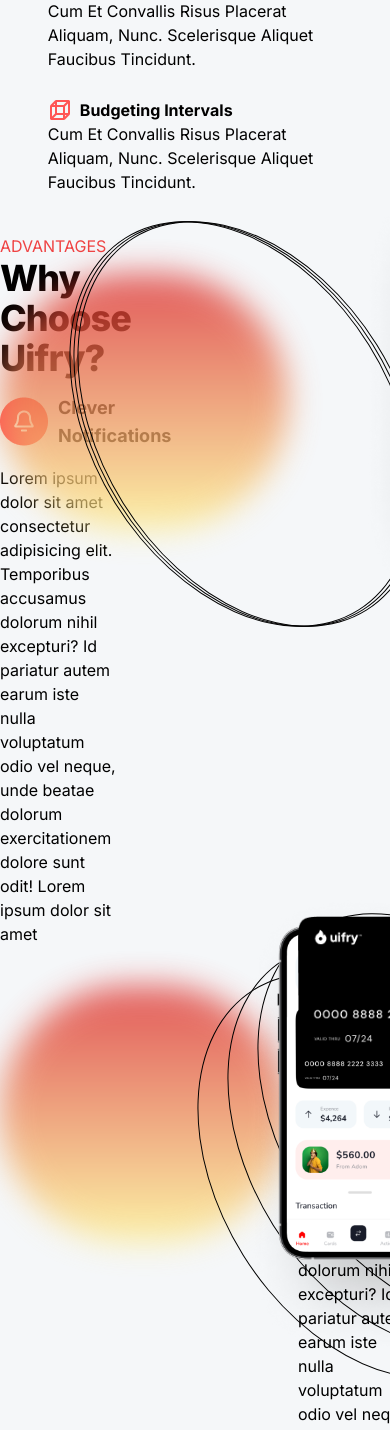
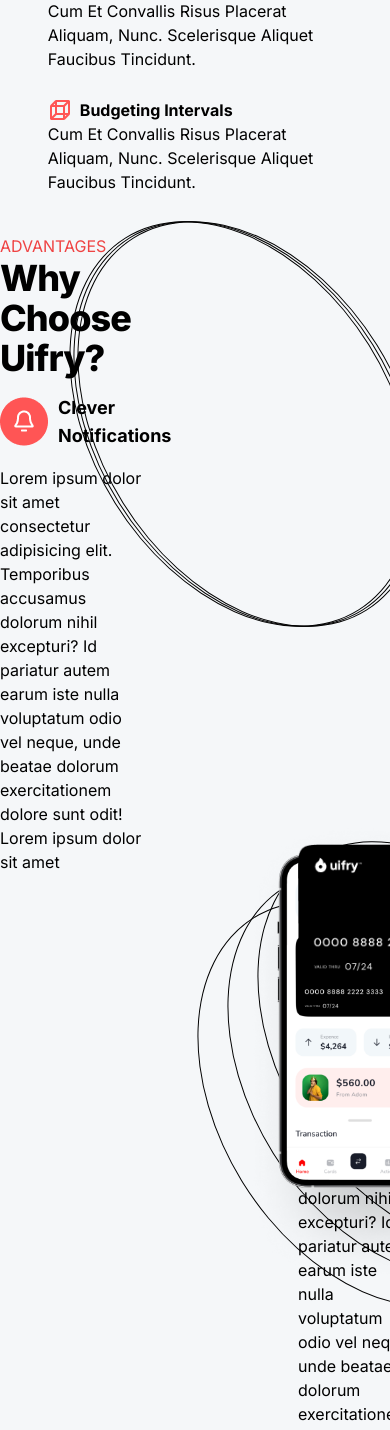
Before and after one commit to pankajkumarphe21/batch-assignment, a Next.js app: page / in a window 390 px wide. Shown: the part 2378-3808 px from the top of the page. Built offline with nearby package versions, Linux system fonts and the light colour scheme.

Commit message:
advantages responsified

```diff
--- a/src/components/Advantages.jsx
+++ b/src/components/Advantages.jsx
@@ -5,11 +5,11 @@ const Advantages = () => {
   return (
     <div>
       <div className="flex relative">
-        <div className="absolute top-[40px] sm:left-[360px] md:left-[460px] lg:left-[620px] xl:left-[740px] w-72 h-64 bg-gradient-to-b blur-lg opacity-75 from-red-600 to-yellow-200 rounded-[200px]"></div>
+        <div className="absolute top-[40px] sm:left-[360px] md:left-[460px] lg:left-[620px] xl:left-[740px] w-72 h-64 bg-gradient-to-b blur-lg opacity-75 from-red-600 to-yellow-200 rounded-[200px] max-sm:hidden"></div>
         <div className="absolute top-[190px] left-[62vw] rounded-[50%] rotate-[58deg] transform -translate-x-1/2 -translate-y-1/2 w-[440px] h-[300px] border-[1px] border-black "></div>
         <div className="absolute top-[190px] left-[63vw] rounded-[50%] rotate-[58deg] transform -translate-x-1/2 -translate-y-1/2 w-[440px] h-[300px] border-[1px] border-black"></div>
         <div className="absolute top-[190px] left-[64vw] rounded-[50%] rotate-[58deg] transform -translate-x-1/2 -translate-y-1/2 w-[440px] h-[300px] border-[1px] border-black"></div>
-        <div className="flex flex-col sm:ml-4 md:ml-12 lg:ml-24 xl:ml-32 w-[30%]">
+        <div className="flex flex-col sm:ml-4 md:ml-12 lg:ml-24 xl:ml-32 w-[30%] max-sm:w-[100%]">
           <h6 className="text-red-500">ADVANTAGES</h6>
           <h1 className="text-4xl font-extrabold tracking-tight">
             Why Choose Uifry?
@@ -41,7 +41,7 @@ const Advantages = () => {
         </div>
       </div>
       <div className="flex relative">
-      <div className="absolute top-[40px] sm:left-[160px] md:left-[180px] lg:left-[200px] xl:left-[220px] w-72 h-64 bg-gradient-to-b blur-lg opacity-75 from-red-600 to-yellow-200 rounded-[200px]"></div>
+      <div className="absolute top-[40px] sm:left-[160px] md:left-[180px] lg:left-[200px] xl:left-[220px] w-72 h-64 bg-gradient-to-b blur-lg opacity-75 max-sm:hidden from-red-600 to-yellow-200 rounded-[200px]"></div>
         <div className="absolute top-[230px] left-[370px] rounded-[50%] rotate-[58deg] transform -translate-x-1/2 -translate-y-1/2 w-[440px] h-[300px] border-[1px] border-black "></div>
         <div className="absolute top-[200px] left-[400px] rounded-[50%] rotate-[58deg] transform -translate-x-1/2 -translate-y-1/2 w-[440px] h-[300px] border-[1px] border-black"></div>
         <div className="absolute top-[170px] left-[430px] rounded-[50%] rotate-[58deg] transform -translate-x-1/2 -translate-y-1/2 w-[440px] h-[300px] border-[1px] border-black"></div>
```
